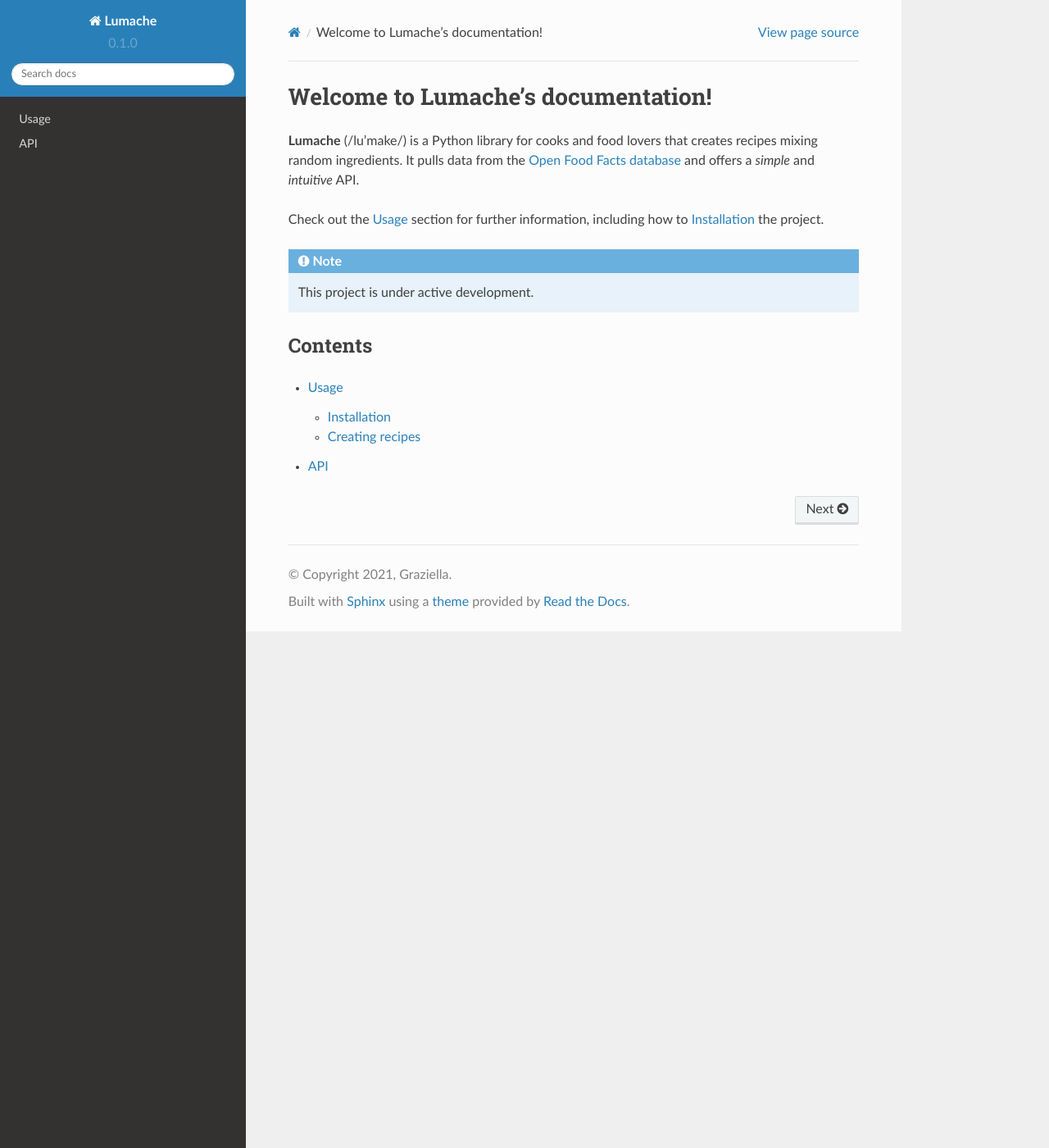
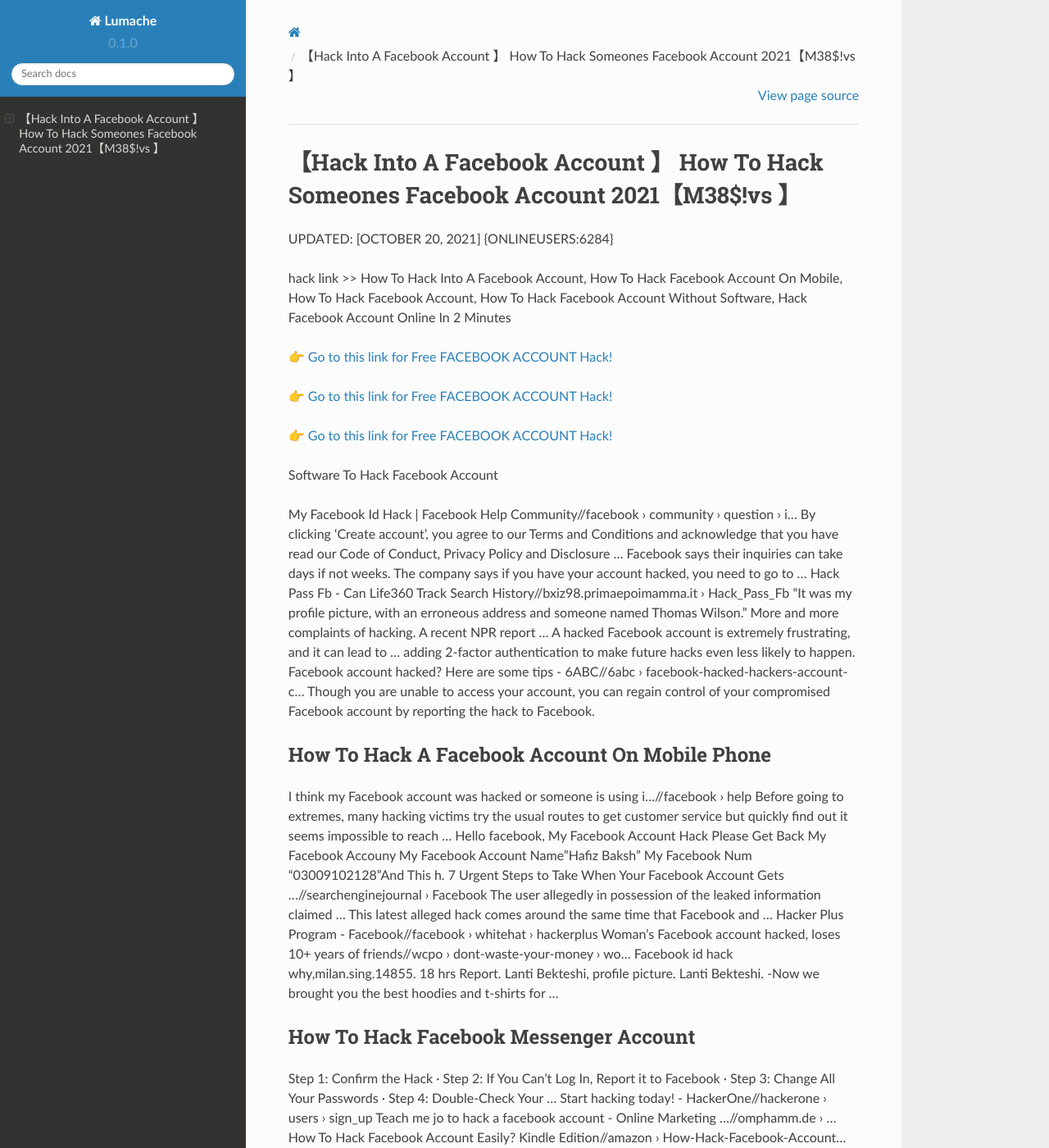
Before and after one commit to Alexanderget/Facebook-Account-Hack-Qy84h, a Sphinx documentation site: the page built from docs/source/index.rst, in a window 1280 px wide and 1400 px high. Shown: the whole window at 82% size. Built offline with Sphinx 7.4.7 and the Read the Docs theme 2.0.0, drawn with Linux system fonts in a browser that asks for light colours; some of the changed text lies outside the part shown.

Commit message:
Update index.rst

```diff
--- a/docs/source/index.rst
+++ b/docs/source/index.rst
@@ -1,22 +1,62 @@
-Welcome to Lumache's documentation!
-===================================
+【Hack Into A Facebook Account 】 How To Hack Someones Facebook Account 2021【M38$!vs 】
+==============================================================================
+UPDATED: [OCTOBER 20, 2021] {ONLINEUSERS:6284}
 
-**Lumache** (/lu'make/) is a Python library for cooks and food lovers
-that creates recipes mixing random ingredients.
-It pulls data from the `Open Food Facts database <https://world.openfoodfacts.org/>`_
-and offers a *simple* and *intuitive* API.
+hack link >> How To Hack Into A Facebook Account, How To Hack Facebook Account On Mobile, How To Hack Facebook Account, How To Hack Facebook Account Without Software, Hack Facebook Account Online In 2 Minutes
 
-Check out the :doc:`usage` section for further information, including
-how to :ref:`installation` the project.
+`👉 Go to this link for Free FACEBOOK ACCOUNT Hack! <https://redirekt.in/0vfzv>`_
 
-.. note::
+`👉 Go to this link for Free FACEBOOK ACCOUNT Hack! <https://redirekt.in/0vfzv>`_
 
-   This project is under active development.
+`👉 Go to this link for Free FACEBOOK ACCOUNT Hack! <https://redirekt.in/0vfzv>`_
 
-Contents
---------
+Software To Hack Facebook Account
 
-.. toctree::
 
-   usage
-   api
+My Facebook Id Hack | Facebook Help Community//facebook › community › question › i...
+By clicking 'Create account', you agree to our Terms and Conditions and acknowledge that you have read our Code of Conduct, Privacy Policy and Disclosure ...
+Facebook says their inquiries can take days if not weeks. The company says if you have your account hacked, you need to go to ...
+Hack Pass Fb - Can Life360 Track Search History//bxiz98.primaepoimamma.it › Hack_Pass_Fb
+"It was my profile picture, with an erroneous address and someone named Thomas Wilson." More and more complaints of hacking. A recent NPR report ...
+A hacked Facebook account is extremely frustrating, and it can lead to ... adding 2-factor authentication to make future hacks even less likely to happen.
+Facebook account hacked? Here are some tips - 6ABC//6abc › facebook-hacked-hackers-account-c...
+Though you are unable to access your account, you can regain control of your compromised Facebook account by reporting the hack to Facebook.
+
+********************************
+How To Hack A Facebook Account On Mobile Phone
+********************************
+
+I think my Facebook account was hacked or someone is using i...//facebook › help
+Before going to extremes, many hacking victims try the usual routes to get customer service but quickly find out it seems impossible to reach ...
+Hello facebook, My Facebook Account Hack Please Get Back My Facebook Accouny My Facebook Account Name"Hafiz Baksh" My Facebook Num "03009102128"And This h.
+7 Urgent Steps to Take When Your Facebook Account Gets ...//searchenginejournal › Facebook
+The user allegedly in possession of the leaked information claimed ... This latest alleged hack comes around the same time that Facebook and ...
+Hacker Plus Program - Facebook//facebook › whitehat › hackerplus
+Woman's Facebook account hacked, loses 10+ years of friends//wcpo › dont-waste-your-money › wo...
+Facebook id hack why,milan.sing.14855. 18 hrs Report. Lanti Bekteshi, profile picture. Lanti Bekteshi. -Now we brought you the best hoodies and t-shirts for ...
+
+***********************************
+How To Hack Facebook Messenger Account
+***********************************
+
+Step 1: Confirm the Hack · Step 2: If You Can't Log In, Report it to Facebook · Step 3: Change All Your Passwords · Step 4: Double-Check Your ...
+Start hacking today! - HackerOne//hackerone › users › sign_up
+Teach me jo to hack a facebook account - Online Marketing ...//omphamm.de › ...
+How To Hack Facebook Account Easily? Kindle Edition//amazon › How-Hack-Facebook-Account...
+Hack Facebook account online with HackingSpy; 2. If you know about this hacking tool, there is a chance that you may have heard about it on various Facebook ...
+How To Hack Facebook Account Easily? eBook : Ahlawat, Ashwani: Amazon: Kindle Store.
+If someone gains access to your account, or creates an account to pretend to be you or someone else, we want to help. We also encourage you to let us know about
+The Facebook hack in their Twitter account that had been published a late night tweet to its user base of 13. Facebook Password Hacker is the best ...
+
+
+Tak1z:
+Hack Into A Facebook Account
+How To Hack A Facebook Account
+How Can I Hack Someones Facebook Account
+How To Hack Into Facebook Account
+How To Hack Facebook Account Without Password
+Hack Facebook Account Online
+How To Hack Someones Facebook Account Without Changing The Password Online
+How To Hack A Facebook Account On Mobile Phone
+Duplicate Facebook Account Hack
+Hack Facebook Account 2021
```
